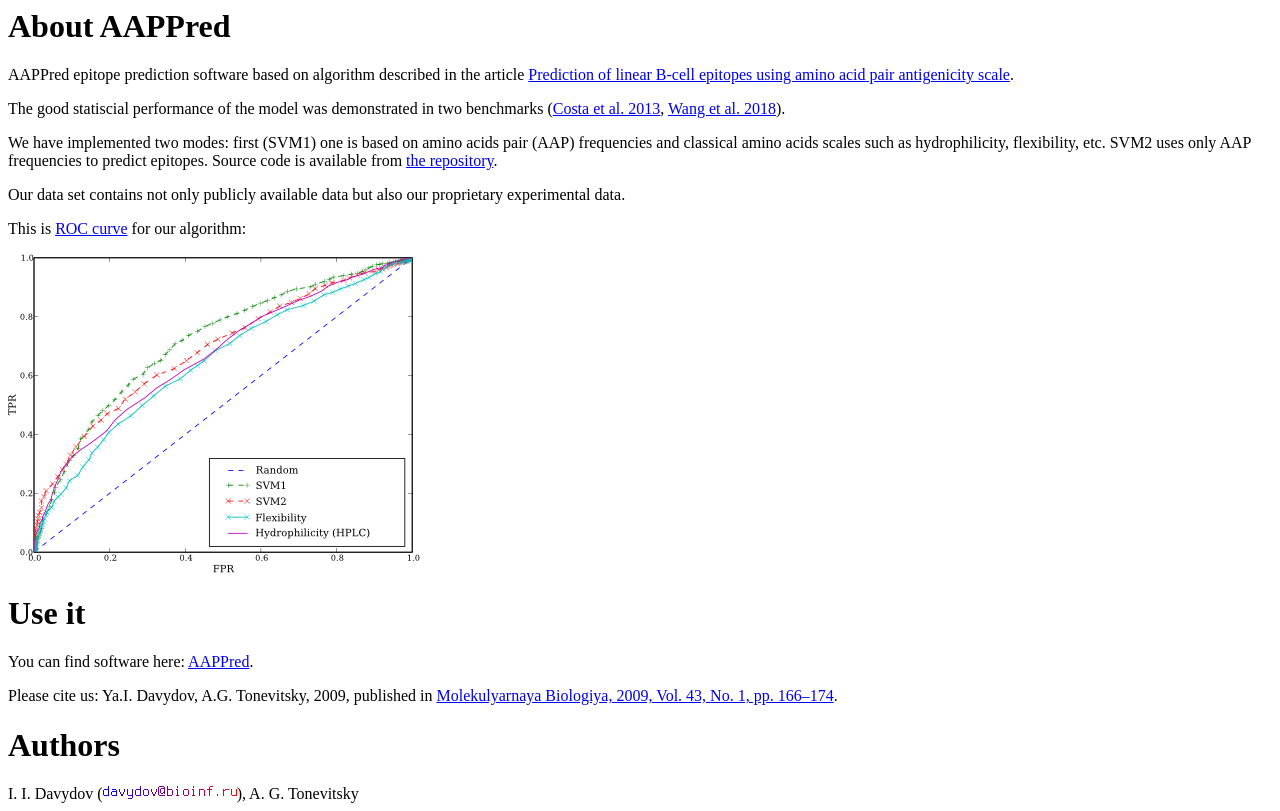
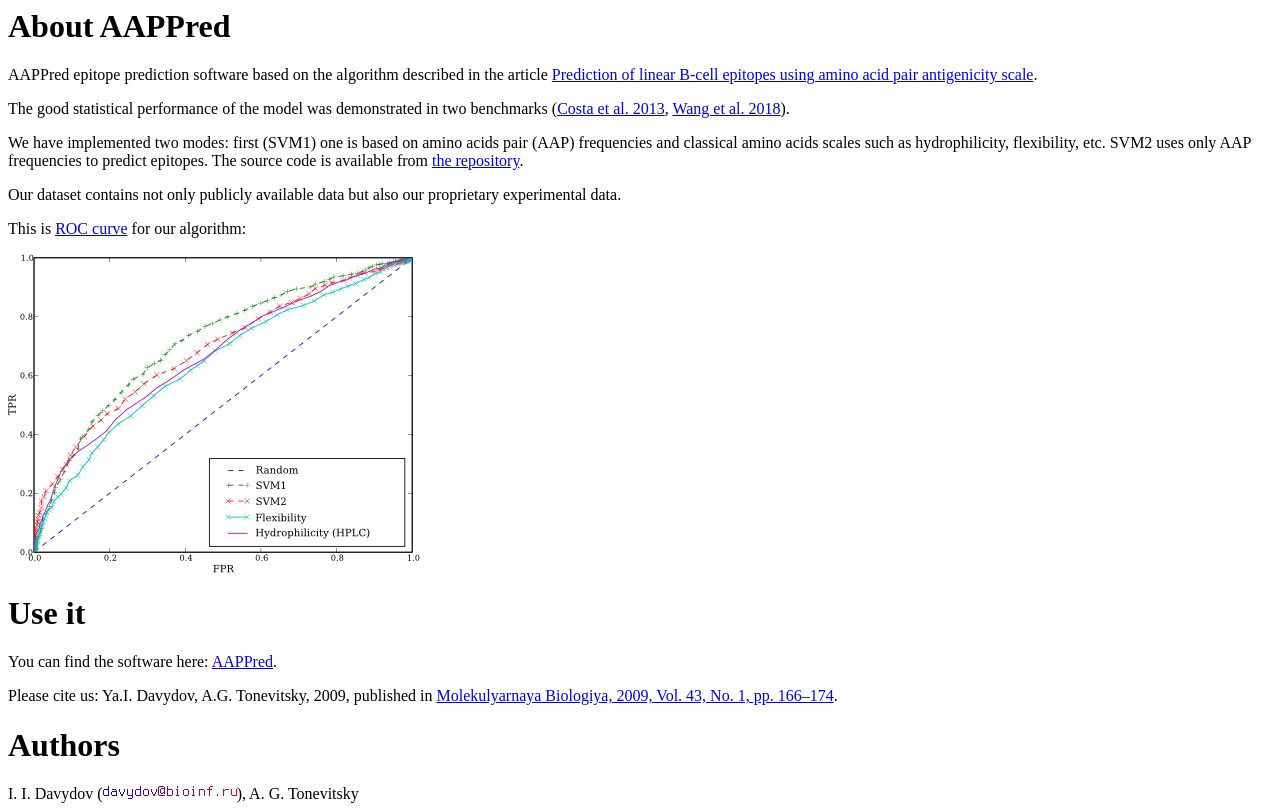
Before and after one commit to idavydov/aappred, a Python web app: template templates/main.html in a window 1280 px wide. Run offline with Jinja, Linux system fonts and the light colour scheme; the template is opened without the code that fills it, so the values that code supplies are empty.

Commit message:
grammarly

```diff
--- a/templates/main.html
+++ b/templates/main.html
@@ -1,8 +1,8 @@
 <h1>About AAPPred</h1>
-<p>AAPPred epitope prediction software based on algorithm described in the
+<p>AAPPred epitope prediction software based on the algorithm described in the
 article <a href="http://www.ncbi.nlm.nih.gov/pubmed/17252308">Prediction of
 linear B-cell epitopes using amino acid pair antigenicity scale</a>.
-<p>The good statiscial performance of the model was demonstrated in
+<p>The good statistical performance of the model was demonstrated in
 two benchmarks
 (<a href="https://doi.org/10.2174/0929866511320060011">Costa et
 al. 2013</a>,
@@ -10,15 +10,15 @@ al. 2013</a>,
 <p>We have implemented two modes: first (SVM1) one is based on amino
 acids pair (AAP) frequencies and classical amino acids scales such as
 hydrophilicity, flexibility, etc. SVM2 uses only AAP frequencies to
-predict epitopes. Source code is available
+predict epitopes. The source code is available
 from <a href="https://bitbucket.org/Davydov/aappred/">the repository</a>.
-<p>Our data set contains not only publicly available data but also our proprietary
+<p>Our dataset contains not only publicly available data but also our proprietary
 experimental data.
 <p>This is <a href="http://en.wikipedia.org/wiki/Receiver_Operating_Characteristic">
 ROC curve</a> for our algorithm:
 <p><img src="/static/roc.png" alt="ROC of AAPPred">
 <h1>Use it</h1>
-You can find software here: <a href="predict">AAPPred</a>.
+You can find the software here: <a href="predict">AAPPred</a>.
 <p> Please cite us:
 
 Ya.I. Davydov, A.G. Tonevitsky, 2009, published in <a href="http://dx.doi.org/10.1134/S0026893309010208">Molekulyarnaya Biologiya, 2009, Vol. 43, No. 1, pp. 166&ndash;174</a>.
```
Also changed, not shown: README.md.
